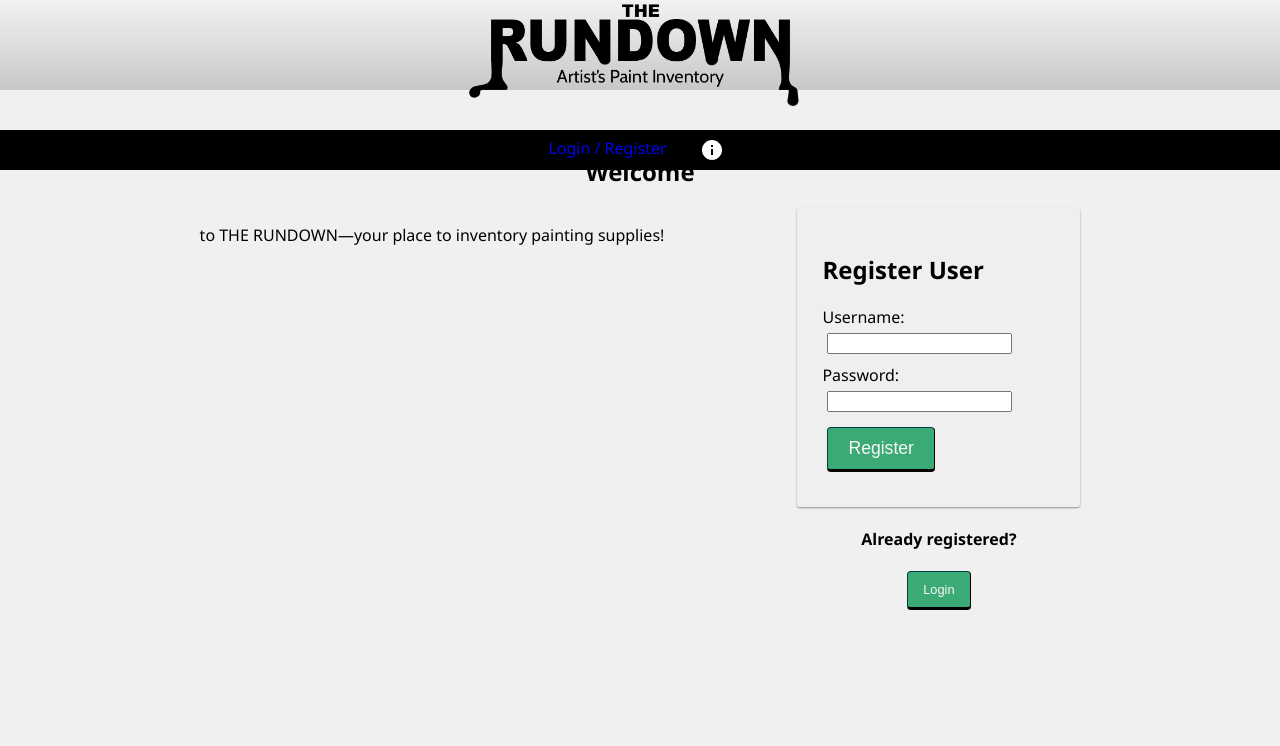
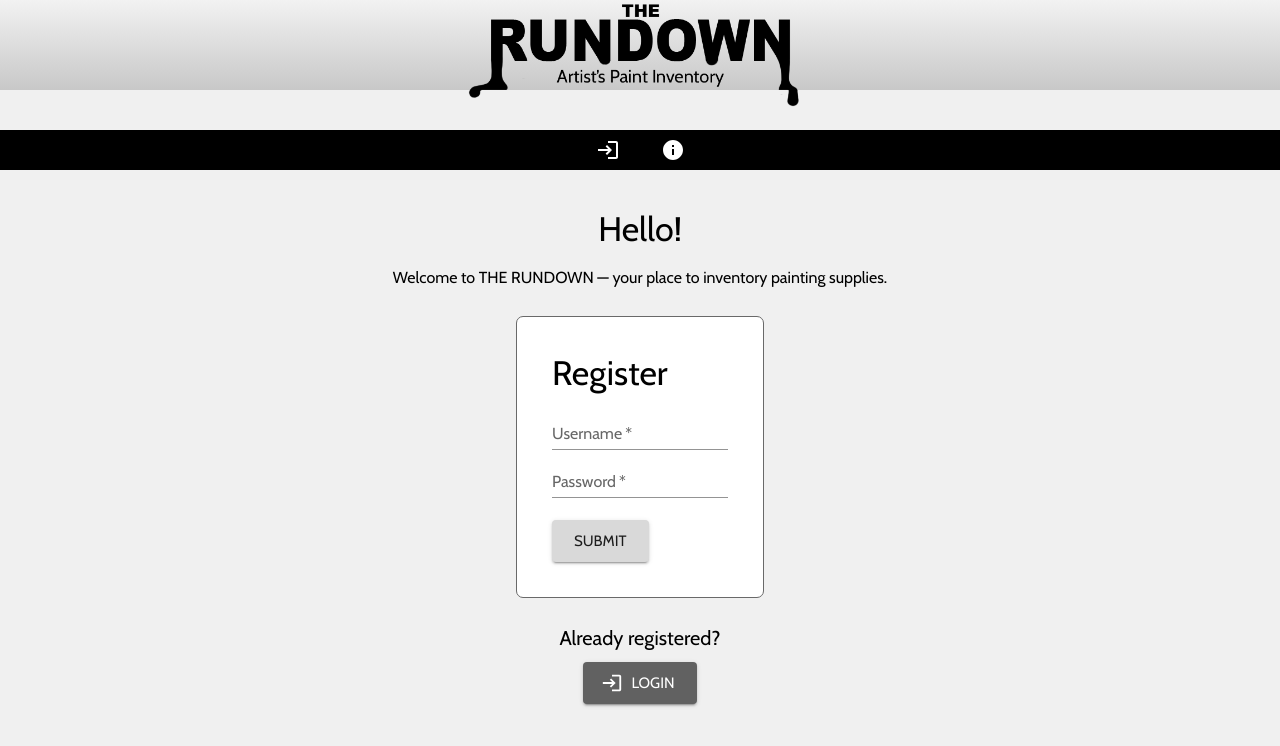
Before and after one commit to librarykrystal/artist-inventory, a React (Create React App) app: page /#/home in a window 1280 px wide. Shown: the top 746 px of the page. Built offline with nearby package versions, Linux system fonts and the light colour scheme; no server answers.

Commit message:
Styling and Cabin font finished on LandingPage, RegisterForm, and RegisterPage.

```diff
--- a/src/components/App/App.css
+++ b/src/components/App/App.css
@@ -138,25 +138,6 @@ Inventory List on Home
   box-shadow: 1px 1px 1px;
 }
 
-/* .listItemName {
-  margin: 0;
-} */
-
-/* .listItemBrand {
-  margin-top: -5px;
-  margin-bottom: 0px;
-  color: gray;
-} */
-
-/* .listItemDetails {
-  margin-top: -5px;
-  margin-bottom: 0px;
-}  */
-
-/* h5 {
- margin: 0px;
- padding: 0px;
-}  */
 
 .listingInfoContainer {
 /* background-color: yellowgreen; */
@@ -189,6 +170,10 @@ justify-content: flex-end
 .listHeart {
   margin-top: 3px;
   margin-bottom: 8px;
+}
+
+.regContainer{
+  padding: 50px;
 }
 
 /* --------------------------------------------------------------------------------
@@ -319,6 +304,13 @@ input {
   margin-bottom: 10px;
 }
 
+.registerForm {
+  background-color: white;
+  border: 1px solid dimgray;
+  border-radius: 7px;
+  padding: 35px;
+}
+
 .addFaveAndTox {
   margin-right: 20px;
   margin-left: 20px;
--- a/src/components/LandingPage/LandingPage.css
+++ b/src/components/LandingPage/LandingPage.css
@@ -1,80 +1,9 @@
-/* --------------------------------------------------------------------------------
-Grid
--------------------------------------------------------------------------------- */
-
-.grid {
-  display: flex;
-  flex: 0 1 auto;
-  /* defaults to 'row' */
-  flex-direction: row;
-  flex-wrap: wrap;
-  /* defaults to 'flex-start' */
-  justify-content: flex-start;
-  align-items: flex-start;
+.landingTextContainer {
+  max-width: 90%;
+  text-align: center;
 }
 
-.grid-col {
-  flex: 0 0 auto;
-  padding: 0 0.5rem 0.5rem;
-  box-sizing: border-box;
+.landingRegFormContainer {
+  margin-top: 20px;
+  max-width: 90%;
 }
-
-.grid-col_1 {
-  flex-basis: 8.33333333%;
-  max-width: 8.33333333%;
-}
-
-.grid-col_2 {
-  flex-basis: 16.66666667%;
-  max-width: 16.66666667%;
-}
-
-.grid-col_3 {
-  flex-basis: 25%;
-  max-width: 25%;
-}
-
-.grid-col_4 {
-  flex-basis: 33.33333333%;
-  max-width: 33.33333333%;
-}
-
-.grid-col_5 {
-  flex-basis: 41.66666667%;
-  max-width: 41.66666667%;
-}
-
-.grid-col_6 {
-  flex-basis: 50%;
-  max-width: 50%;
-}
-
-.grid-col_7 {
-  flex-basis: 58.33333333%;
-  max-width: 58.33333333%;
-}
-
-.grid-col_8 {
-  flex-basis: 66.66666667%;
-  max-width: 66.66666667%;
-}
-
-.grid-col_9 {
-  flex-basis: 75%;
-  max-width: 75%;
-}
-
-.grid-col_10 {
-  flex-basis: 83.33333333%;
-  max-width: 83.33333333%;
-}
-
-.grid-col_11 {
-  flex-basis: 91.66666667%;
-  max-width: 91.66666667%;
-}
-
-.grid-col_12 {
-  flex-basis: 100%;
-  max-width: 100%;
-}
--- a/src/components/LandingPage/LandingPage.jsx
+++ b/src/components/LandingPage/LandingPage.jsx
@@ -4,6 +4,33 @@ import './LandingPage.css';
 
 // CUSTOM COMPONENTS
 import RegisterForm from '../RegisterForm/RegisterForm';
+
+import { createTheme, ThemeProvider } from '@mui/material/styles';
+import grey from '@mui/material/colors/grey';
+import Button from '@mui/material/Button';
+import Typography from '@mui/material/Typography';
+import '@fontsource/cabin/400.css';
+import '@fontsource/cabin/700.css';
+import InfoIcon from '@mui/icons-material/Info';
+import LoginIcon from '@mui/icons-material/Login';
+
+const theme = createTheme({
+  typography: {
+    fontFamily: [
+      'Cabin',
+    ],
+  },
+  palette: {
+    primary: {
+      main: '#d9d9d9',
+    },
+    secondary: {
+      main: grey[700],
+      contrastText: "#fff",
+    },
+  },
+});
+
 
 function LandingPage() {
   const [heading, setHeading] = useState('Welcome');
@@ -14,51 +41,35 @@ function LandingPage() {
   };
 
   return (
-    <div className="container">
-      <h2>{heading}</h2>
+    <ThemeProvider theme={theme}>
+      <div className="infoOrAboutContainer">
+        <Typography variant="h4" mt={1} mb={0} gutterBottom>Hello!</Typography>
 
-      <div className="grid">
-        <div className="grid-col grid-col_8">
-        <p>
-            to THE RUNDOWN—your place to inventory painting supplies!
-          </p>
 
-          {/* <p>
-            Lorem ipsum dolor sit amet, consectetur adipiscing elit. Curabitur
-            id felis metus. Vestibulum et pulvinar tortor. Morbi pharetra lacus
-            ut ex molestie blandit. Etiam et turpis sit amet risus mollis
-            interdum. Suspendisse et justo vitae metus bibendum fringilla sed
-            sed justo. Aliquam sollicitudin dapibus lectus, vitae consequat odio
-            elementum eget. Praesent efficitur eros vitae nunc interdum, eu
-            interdum justo facilisis. Sed pulvinar nulla ac dignissim efficitur.
-            Quisque eget eros metus. Vestibulum bibendum fringilla nibh a
-            luctus. Duis a sapien metus.
-          </p> */}
+          <div className="landingTextContainer">
+            <Typography variant="body1" mt={2} gutterBottom>
+              Welcome to THE RUNDOWN — your place to inventory painting supplies.
+            </Typography>
+          </div>
 
-          {/* <p>
-            Praesent consectetur orci dui, id elementum eros facilisis id. Sed
-            id dolor in augue porttitor faucibus eget sit amet ante. Nunc
-            consectetur placerat pharetra. Aenean gravida ex ut erat commodo, ut
-            finibus metus facilisis. Nullam eget lectus non urna rhoncus
-            accumsan quis id massa. Curabitur sit amet dolor nisl. Proin
-            euismod, augue at condimentum rhoncus, massa lorem semper lacus, sed
-            lobortis augue mi vel felis. Duis ultrices sapien at est convallis
-            congue.
-          </p> */}
+          <div className="landingRegFormContainer">
+            <RegisterForm />
 
+            <center>
+            <Typography variant="h6" mt={3} mb={1} gutterBottom>Already registered?</Typography>
+
+              <Button
+                variant="contained"
+                color="secondary"
+                size="large"
+                startIcon={<LoginIcon />}
+                onClick={onLogin}>LOGIN
+              </Button>
+
+            </center>
+          </div>
         </div>
-        <div className="grid-col grid-col_4">
-          <RegisterForm />
-
-          <center>
-            <h4>Already registered?</h4>
-            <button className="btn btn_sizeSm" onClick={onLogin}>
-              Login
-            </button>
-          </center>
-        </div>
-      </div>
-    </div>
+    </ThemeProvider>
   );
 }
 
--- a/src/components/Nav/Nav.jsx
+++ b/src/components/Nav/Nav.jsx
@@ -21,6 +21,7 @@ import LogoutIcon from '@mui/icons-material/Logout';
 import InfoIcon from '@mui/icons-material/Info';
 import HelpCenterIcon from '@mui/icons-material/HelpCenter';
 import AddBoxIcon from '@mui/icons-material/AddBox';
+import LoginIcon from '@mui/icons-material/Login';
 
 
 const theme = createTheme({
@@ -67,6 +68,11 @@ function Nav() {
     history.push('/add');
   }
 
+  const goLogin = (event) => {
+    event.preventDefault();
+    history.push('/login');
+  }
+
   // console.log('logo:', logo);
 
   return (
@@ -95,42 +101,39 @@ function Nav() {
           // <Link className="navLink" to="/login">
           //   Login / Register
           // </Link>
-          <Link className="navLinkMobile" to="/login">
-            Login / Register
-          </Link>
+          // <Link className="navLinkMobile" to="/login">
+          //   Login / Register
+          // </Link>
+
+          <span className="navLinkMobile">
+          <IconButton aria-label="login or register" className="navLinkMobile" color="secondary" onClick={goLogin}>
+            <LoginIcon />
+          </IconButton>
+          </span>
         )}
 
 
         {/* If a user is logged in, show these links */}
         {user.id && (
           <>
-
-            {/* <Link className="navLink" to="/user">
-              Home
-            </Link> */}
             <span className="navLinkMobile">
               <IconButton aria-label="home" className="navLinkMobile" color="secondary" onClick={goBack}>
                 <HomeIcon />
               </IconButton>
             </span>
 
-            {/* Additional icon link to ADD ITEM */}
             <span className="navLinkMobile">
               <IconButton aria-label="add" className="navLinkMobile" color="secondary" onClick={goAdd}>
                 <AddBoxIcon />
               </IconButton>
             </span>
 
-            {/* <Link className="navLink" to="/info">
-              Info Page
-            </Link> */}
             <span className="navLinkMobile">
               <IconButton aria-label="info" className="navLinkMobile" color="secondary" onClick={goInfo}>
                 <HelpCenterIcon />
               </IconButton>
             </span>
 
-            {/* <LogOutButton className="navLink" /> */}
             <span className="navLinkMobile">
               <IconButton aria-label="logout" className="navLinkMobile" color="secondary" onClick={() => dispatch({ type: 'LOGOUT' })}>
                 <LogoutIcon />
@@ -140,13 +143,9 @@ function Nav() {
           </>
         )}
 
-        {/* <Link className="navLink" to="/about">
-          About
-          </Link> */}
         <IconButton aria-label="about" color="secondary" onClick={goAbout}>
           <InfoIcon />
         </IconButton>
-
 
       </div>
       </div>
--- a/src/components/RegisterForm/RegisterForm.jsx
+++ b/src/components/RegisterForm/RegisterForm.jsx
@@ -1,5 +1,32 @@
 import React, { useState } from 'react';
 import { useDispatch, useSelector } from 'react-redux';
+
+import { createTheme, ThemeProvider } from '@mui/material/styles';
+import grey from '@mui/material/colors/grey';
+import Button from '@mui/material/Button';
+import Typography from '@mui/material/Typography';
+import '@fontsource/cabin/400.css';
+import '@fontsource/cabin/700.css';
+import TextField from '@mui/material/TextField';
+import InfoIcon from '@mui/icons-material/Info';
+import LoginIcon from '@mui/icons-material/Login';
+
+const theme = createTheme({
+  typography: {
+    fontFamily: [
+      'Cabin',
+    ],
+  },
+  palette: {
+    primary: {
+      main: '#d9d9d9',
+    },
+    secondary: {
+      main: grey[700],
+      contrastText: "#fff",
+    },
+  },
+});
 
 function RegisterForm() {
   const [username, setUsername] = useState('');
@@ -20,15 +47,19 @@ function RegisterForm() {
   }; // end registerUser
 
   return (
-    <form className="formPanel" onSubmit={registerUser}>
-      <h2>Register User</h2>
+    <ThemeProvider theme={theme}>
+      <div className="registerForm">
+    {/* <form className="formPanel" onSubmit={registerUser}> */}
+
+      <Typography variant="h4" mt={0} mb={1} gutterBottom>Register</Typography>
+
       {errors.registrationMessage && (
         <h3 className="alert" role="alert">
           {errors.registrationMessage}
         </h3>
       )}
       <div>
-        <label htmlFor="username">
+        {/* <label htmlFor="username">
           Username:
           <input
             type="text"
@@ -37,10 +68,14 @@ function RegisterForm() {
             required
             onChange={(event) => setUsername(event.target.value)}
           />
-        </label>
+        </label> */}
+
+        <TextField id="username" required label="Username" variant="standard" value={username} onChange={(e) => setUsername(e.target.value)} />
+
+
       </div>
       <div>
-        <label htmlFor="password">
+        {/* <label htmlFor="password">
           Password:
           <input
             type="password"
@@ -49,12 +84,28 @@ function RegisterForm() {
             required
             onChange={(event) => setPassword(event.target.value)}
           />
-        </label>
+        </label> */}
+
+        <TextField id="password" required label="Password" variant="standard" value={password} onChange={(e) => setPassword(e.target.value)} />
       </div>
-      <div>
+
+      {/* <div>
         <input className="btn" type="submit" name="submit" value="Register" />
-      </div>
-    </form>
+      </div> */}
+
+      <br />
+      <Button
+        type="submit"
+        variant="contained"
+        color="primary"
+        size="large"
+        // startIcon={<CheckBoxIcon />}
+        onClick={registerUser}>SUBMIT
+      </Button>
+
+    {/* </form> */}
+    </div>
+    </ThemeProvider>
   );
 }
 
--- a/src/components/RegisterPage/RegisterPage.jsx
+++ b/src/components/RegisterPage/RegisterPage.jsx
@@ -3,15 +3,43 @@ import React from 'react';
 import { useHistory } from 'react-router-dom';
 import RegisterForm from '../RegisterForm/RegisterForm';
 
+import { createTheme, ThemeProvider } from '@mui/material/styles';
+import grey from '@mui/material/colors/grey';
+import Button from '@mui/material/Button';
+import Typography from '@mui/material/Typography';
+import '@fontsource/cabin/400.css';
+import '@fontsource/cabin/700.css';
+import TextField from '@mui/material/TextField';
+import InfoIcon from '@mui/icons-material/Info';
+import LoginIcon from '@mui/icons-material/Login';
+
+const theme = createTheme({
+  typography: {
+    fontFamily: [
+      'Cabin',
+    ],
+  },
+  palette: {
+    primary: {
+      main: '#d9d9d9',
+    },
+    secondary: {
+      main: grey[700],
+      contrastText: "#fff",
+    },
+  },
+});
+
 function RegisterPage() {
   const history = useHistory();
 
   return (
+    <ThemeProvider theme={theme}>
     <div className="regContainer">
       <RegisterForm />
 
       <center>
-        <button
+        {/* <button
           type="button"
           className="btn btn_asLink"
           onClick={() => {
@@ -19,9 +47,23 @@ function RegisterPage() {
           }}
         >
           Login
-        </button>
+        </button> */}
+
+            <Typography variant="h6" mt={3} mb={1} gutterBottom>Already registered?</Typography>
+
+              <Button
+                variant="contained"
+                color="secondary"
+                size="large"
+                startIcon={<LoginIcon />}
+                onClick={() => {
+                  history.push('/login');
+                }}>LOGIN
+              </Button>
+
       </center>
     </div>
+    </ThemeProvider>
   );
 }
 
```
Also changed, not shown: src/components/LandingPage/OldLandingPage.css (added, +80 -0 lines), src/components/LandingPage/OldLandingPage.jsx (added, +65 -0 lines).
